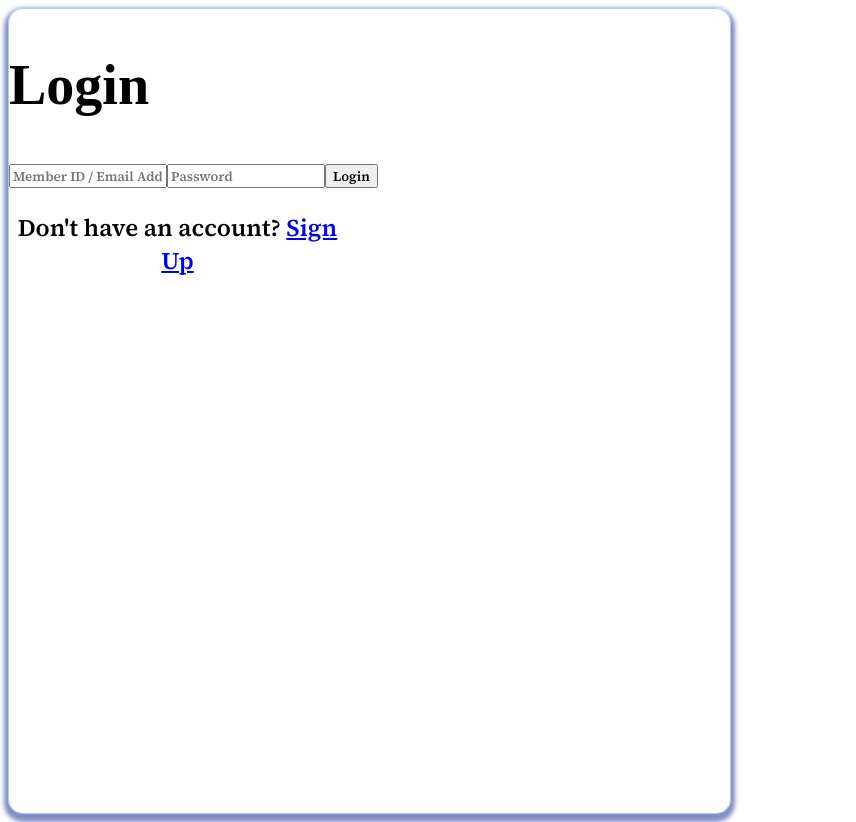
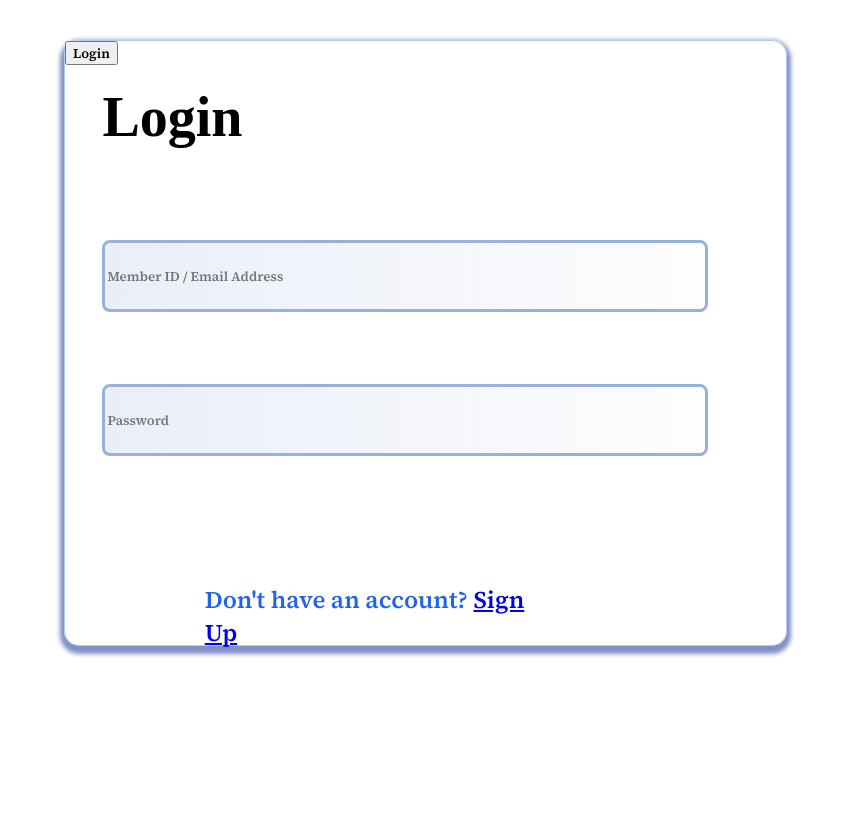
Before and after one commit to Hack4Impact-UMD/Philippine-Nurses-Association-Of-America, a React (Create React App) app in the folder pnaa/: page / in a window 1280 px wide. Shown: the whole page, without its empty margins (0-856 px from the left). After the commit the page ends 800 px from the top, so only its background shows below. Built offline with nearby package versions, Linux system fonts and the light colour scheme; no server answers.

Commit message:
More work on the login page

```diff
--- a/pnaa/src/auth/SignIn.css
+++ b/pnaa/src/auth/SignIn.css
@@ -1,9 +1,10 @@
 #container {
     box-shadow: 0px 4px 4px 4px #05208B80;
+    position: fixed;
+    top: 5%;
+    left: 5%;
     width: 721px;
-    height: 804px;
-    top: 65px;
-    left: 85px;
+    height: 604px;
     gap: 0px;
     border-radius: 15px;
     opacity: 0px;
@@ -12,28 +13,55 @@
 }
 
 #dont {
-    width: 337px;
+    position: fixed;
+    top: 70%;
+    left: 16%;
+    width: 357px;
     height: 33px;
-    top: 559px;
-    left: 192px;
     gap: 0px;
     opacity: 0px;
     font-family: 'Source Serif 4', serif;
     font-size: 24px;
     font-weight: 400;
     line-height: 32.9px;
-    text-align: center;
+    color: #2264E5;
 }
 
 #login {
+    position: fixed;
+    left: 8%;
     height: 62px;
-    top: 45px;
-    left: 39px;
+    width: 137px;
     gap: 0px;
     opacity: 0px;
     font-family: 'Source-Serif 4', serif;
     font-size: 56px;
     font-weight: 700;
     line-height: 61.6px;
-    text-align: left;
 }
+
+#email {
+    position: fixed;
+    top: 30%;
+    left: 8%;
+    border: 3px solid #99B0DD;
+    width: 596px;
+    height: 64px;
+    gap: 0px;
+    border-radius: 8px;
+    opacity: 0px;
+    background: linear-gradient(90deg, rgba(152, 175, 221, 0.21) 0%, rgba(217, 217, 217, 0.04) 100%);
+}
+
+#password {
+    position: fixed;
+    top: 48%;
+    left: 8%;
+    border: 3px solid #99B0DD;
+    width: 596px;
+    height: 64px;
+    gap: 0px;
+    border-radius: 8px;
+    opacity: 0px;
+    background: linear-gradient(90deg, rgba(152, 175, 221, 0.21) 0%, rgba(217, 217, 217, 0.04) 100%);
+}
--- a/pnaa/src/auth/SignIn.jsx
+++ b/pnaa/src/auth/SignIn.jsx
@@ -62,12 +62,14 @@ const SignIn = () => {
       <div id="container">
       <h2 id="login">Login</h2>
       <input
+        id="email"
         type="email"
         value={email}
         onChange={(e) => setEmail(e.target.value)}
         placeholder="Member ID / Email Address"
       />
       <input
+        id="password"
         type="password"
         value={password}
         onChange={(e) => setPassword(e.target.value)}
```
